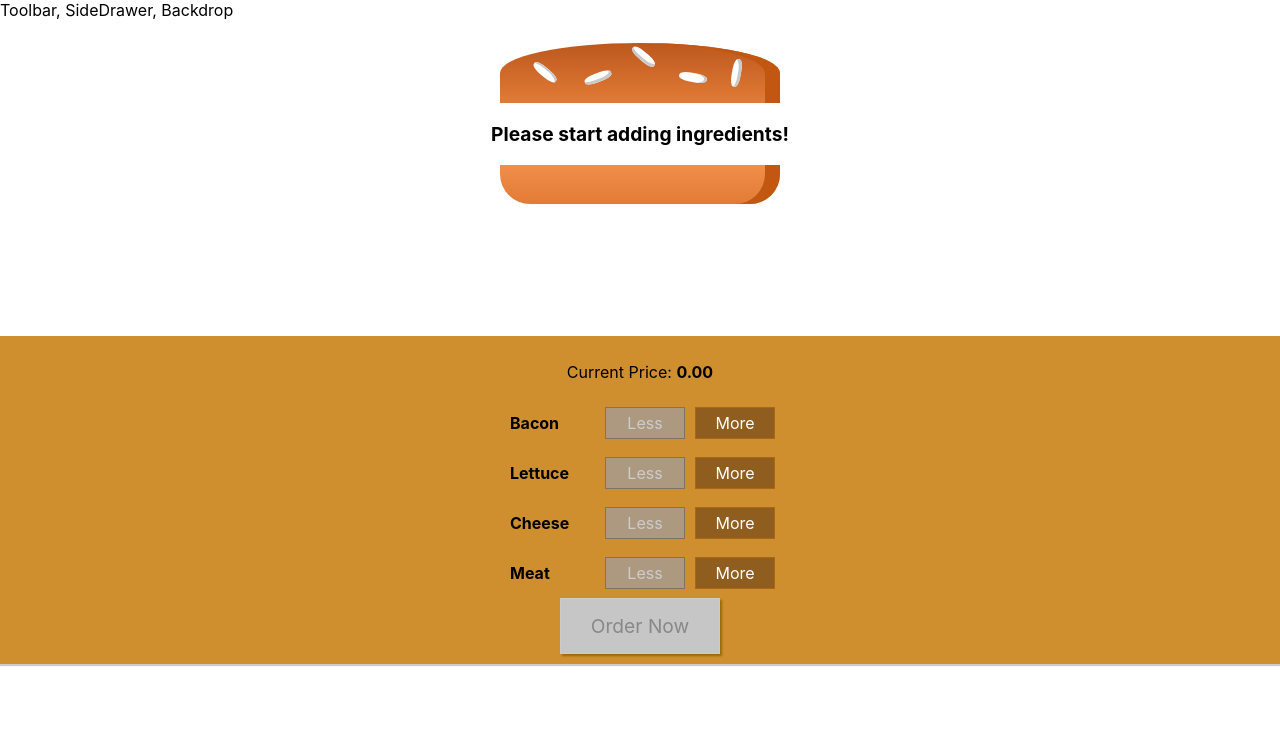
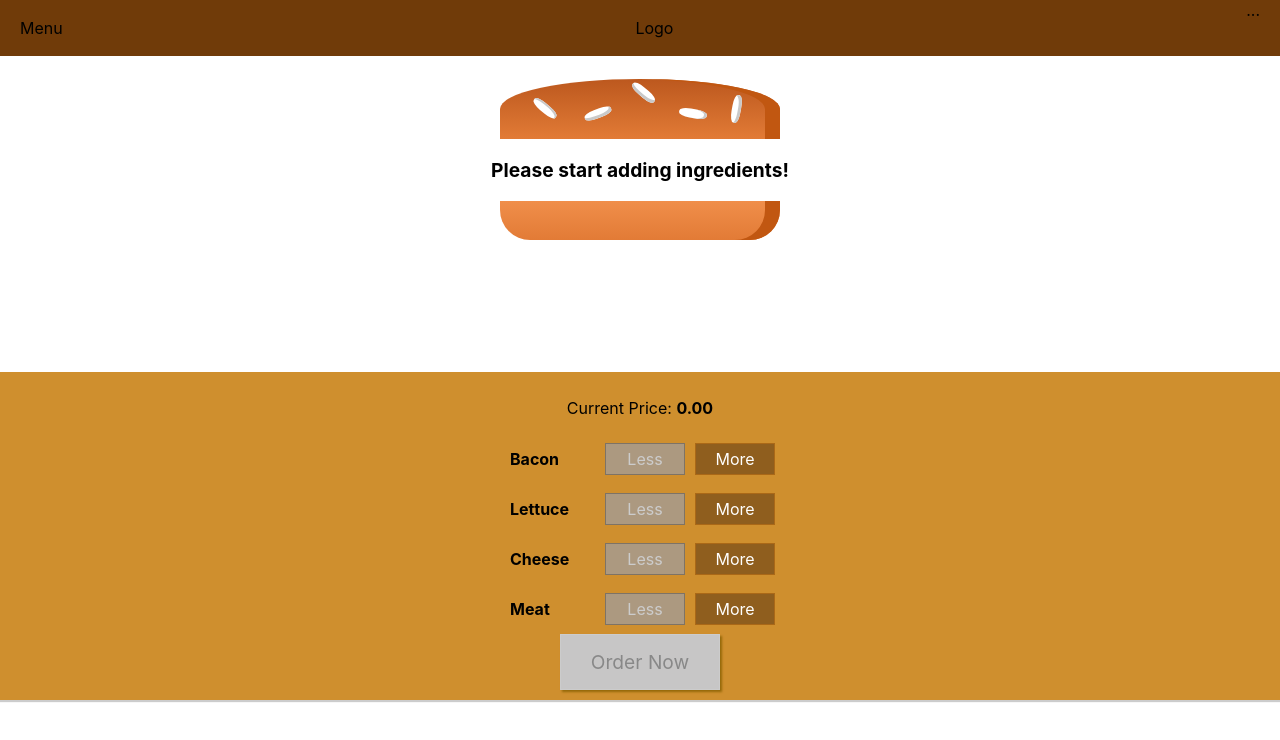
Before and after one commit to ian-schwartz/burger-builder, a React (Create React App) app in the folder burger-builder-app/: page / in a window 1280 px wide. Shown: the top 740 px of the page. Built offline with nearby package versions, Linux system fonts and the light colour scheme.

Commit message:
added toolbar

```diff
--- a/burger-builder-app/src/components/Layout/Layout.js
+++ b/burger-builder-app/src/components/Layout/Layout.js
@@ -1,11 +1,12 @@
 import React from "react";
 import Aux from "../../hoc/Aux";
 import classes from "./Layout.module.css";
+import Toolbar from "../Navigation/Toolbar/Toolbar";
 
 const Layout = (props) => {
   return (
     <Aux>
-      <div>Toolbar, SideDrawer, Backdrop</div>
+      <Toolbar />
       <main className={classes.content}>{props.children}</main>
     </Aux>
   );
--- a/burger-builder-app/src/components/Layout/Layout.module.css
+++ b/burger-builder-app/src/components/Layout/Layout.module.css
@@ -1,3 +1,3 @@
 .content {
-    margin-top: 16px;
+  margin-top: 72px;
 }
--- /dev/null
+++ b/burger-builder-app/src/components/Navigation/Toolbar/Toolbar.js
@@ -0,0 +1,16 @@
+import React from "react";
+import classes from "./Toolbar.module.css";
+
+const Toolbar = (props) => {
+  return (
+    <div>
+      <header className={classes.toolbar}>
+        <div>Menu</div>
+        <div>Logo</div>
+        <nav>...</nav>
+      </header>
+    </div>
+  );
+};
+
+export default Toolbar;
--- /dev/null
+++ b/burger-builder-app/src/components/Navigation/Toolbar/Toolbar.module.css
@@ -0,0 +1,18 @@
+.toolbar {
+  height: 56px;
+  width: 100%;
+  position: fixed;
+  top: 0;
+  left: 0;
+  background-color: #703b09;
+  display: flex;
+  justify-content: space-between;
+  align-items: center;
+  padding: 0 20px;
+  box-sizing: border-box;
+  z-index: 90;
+}
+
+.toolbar nav {
+  height: 100%;
+}
--- a/burger-builder-app/src/components/OrderSummary/OrderSummary.js
+++ b/burger-builder-app/src/components/OrderSummary/OrderSummary.js
@@ -17,6 +17,9 @@
       <h3>Your Order</h3>
       <p>A delicious burger with the following ingredients</p>
       <ul>{ingredientSummary}</ul>
+      <p>
+        <strong>Total Price: {props.price.toFixed(2)}</strong>
+      </p>
       <p>Continue to Checkout?</p>
       <Button btnType="danger" clicked={props.purchaseCancelled}>
         Cancel
--- a/burger-builder-app/src/containers/BurgerBuilder/BurgerBuilder.js
+++ b/burger-builder-app/src/containers/BurgerBuilder/BurgerBuilder.js
@@ -95,6 +95,7 @@
         >
           <OrderSummary
             ingredients={this.state.ingredients}
+            price={this.state.totalPrice}
             purchaseCancelled={this.purchaseCancelHandler}
             purchaseContinued={this.purchaseContinueHandler}
           />
```
